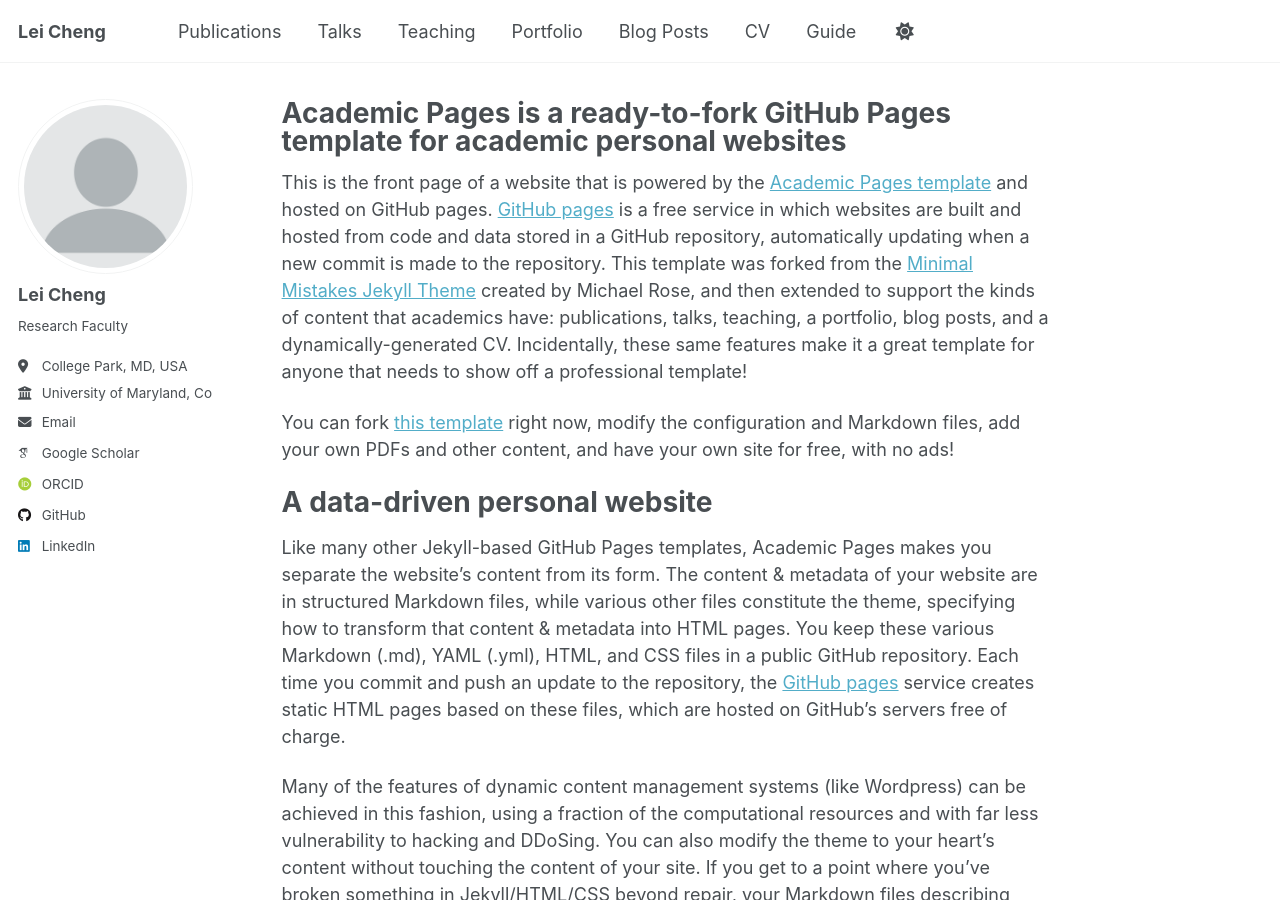
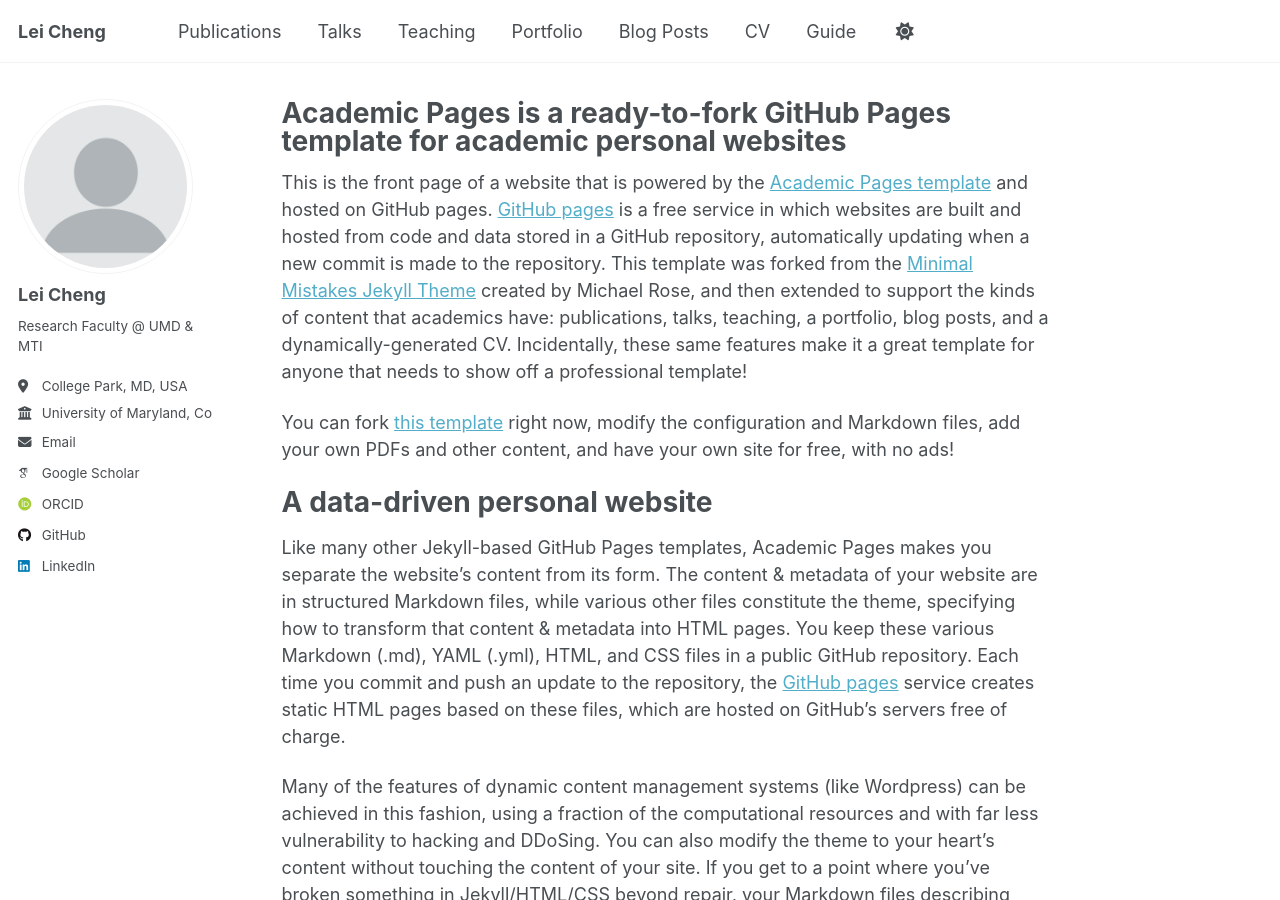
Before and after one commit to leicheng5/leicheng5.github.io, a Jekyll site: the page built from _pages/about.md, in a window 1280 px wide and 900 px high. Built offline with Jekyll 4.4.1, drawn with Linux system fonts in a browser that asks for light colours; some web fonts are replaced; a script that is not in the unit is left out.

Commit message:
Update _config.yml

```diff
--- a/_config.yml
+++ b/_config.yml
@@ -18,7 +18,7 @@
   avatar       : "profile.png"                # Put this image in /images or /assets/images
   name         : "Lei Cheng"
   pronouns     :
-  bio          : "Research Faculty"
+  bio          : "Research Faculty @ UMD & MTI"
   location     : "College Park, MD, USA"
   employer     : "University of Maryland, College Park"
   uri          :
```
